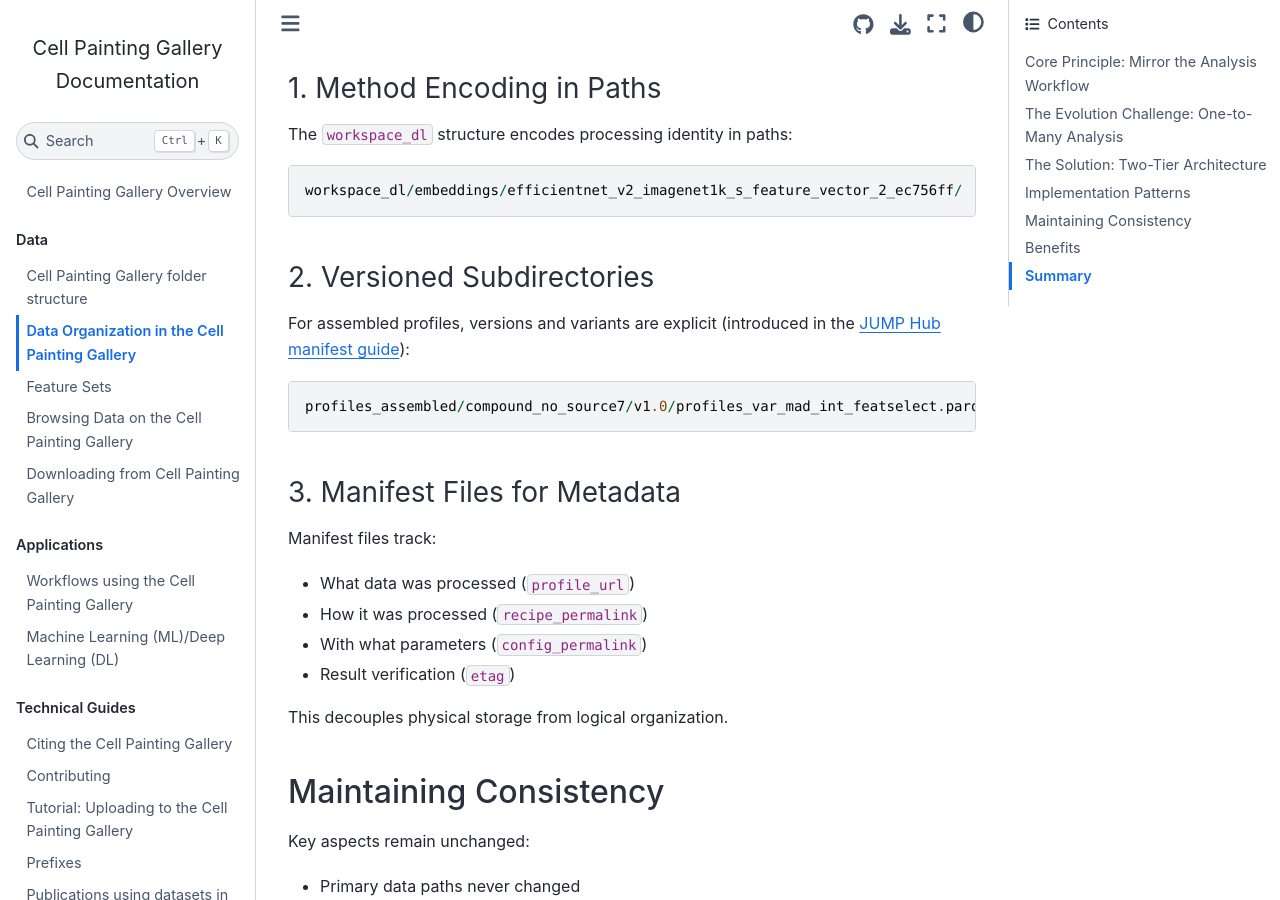
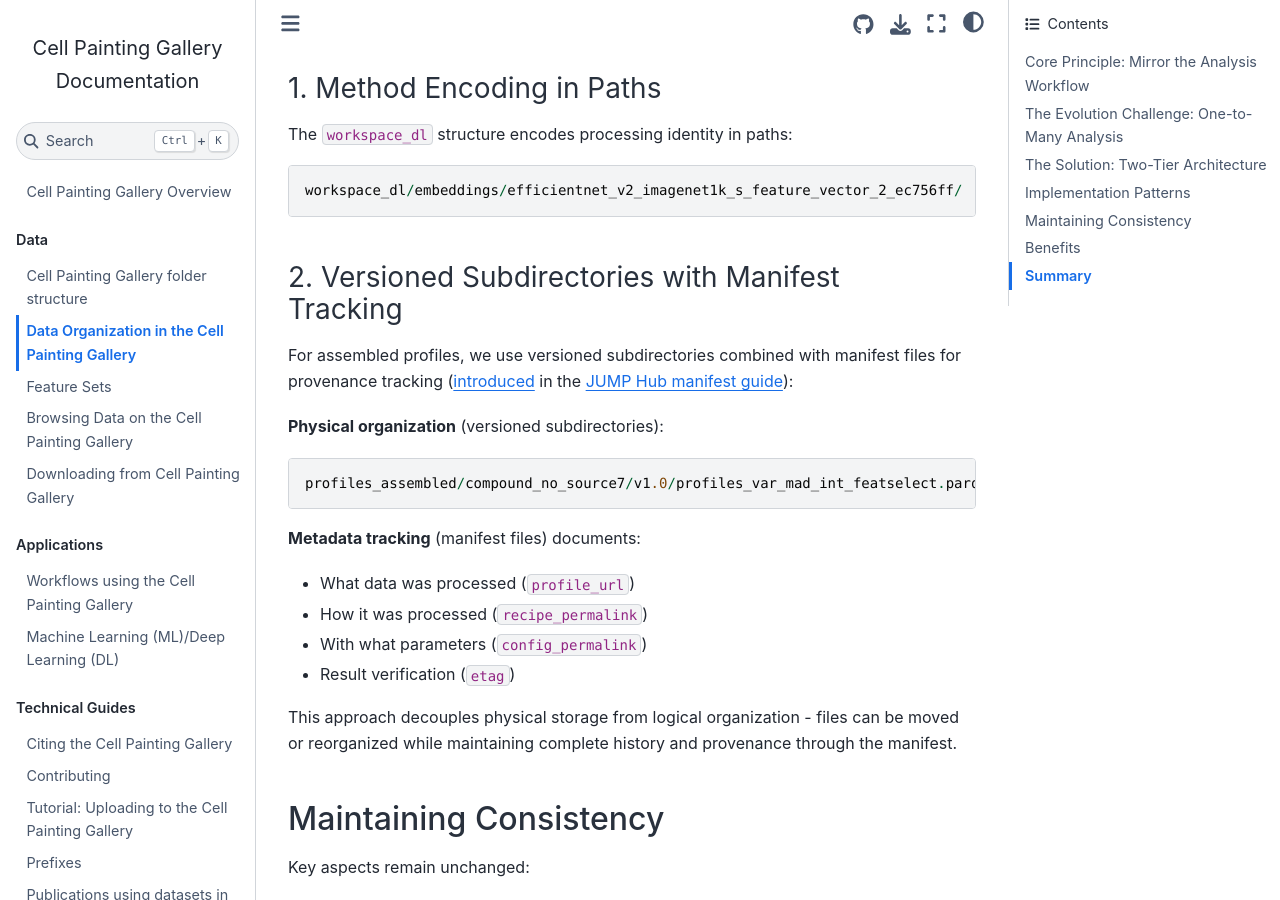
Before and after one commit to broadinstitute/cellpainting-gallery, a Jupyter Book: the page built from documentation/organizational_philosophy.md, in a window 1280 px wide and 900 px high, scrolled down 2005 px. Built offline with Jupyter Book 1.0.4 settings and Sphinx 7.4.7 and the Sphinx Book theme 1.1.4, drawn with Linux system fonts in a browser that asks for light colours.

Commit message:
Combine versioned subdirectories and manifest tracking into single pattern
- Present patterns #2 and #3 as unified "Versioned Subdirectories with Manifest Tracking"
- Clarify that physical organization and metadata tracking work together
- Add link to JUMP Hub PR that introduced the pattern
- Better reflects actual usage where these patterns are complementary

Co-Authored-By: Claude <noreply@anthropic.com>

````diff
--- a/documentation/organizational_philosophy.md
+++ b/documentation/organizational_philosophy.md
@@ -66,20 +66,21 @@ The `workspace_dl` structure encodes processing identity in paths:
 workspace_dl/embeddings/efficientnet_v2_imagenet1k_s_feature_vector_2_ec756ff/
 ```
 
-### 2. Versioned Subdirectories
-For assembled profiles, versions and variants are explicit (introduced in the [JUMP Hub manifest guide](https://github.com/broadinstitute/jump_hub/blob/213f90a6e1cdcf7ee665eb56ecf5d16c886dd7eb/howto/2_create_project_manifest.md)):
+### 2. Versioned Subdirectories with Manifest Tracking
+For assembled profiles, we use versioned subdirectories combined with manifest files for provenance tracking ([introduced](https://github.com/broadinstitute/jump_hub/pull/101) in the [JUMP Hub manifest guide](https://github.com/broadinstitute/jump_hub/blob/213f90a6e1cdcf7ee665eb56ecf5d16c886dd7eb/howto/2_create_project_manifest.md)):
+
+**Physical organization** (versioned subdirectories):
 ```
 profiles_assembled/compound_no_source7/v1.0/profiles_var_mad_int_featselect.parquet
 ```
 
-### 3. Manifest Files for Metadata
-Manifest files track:
+**Metadata tracking** (manifest files) documents:
 - What data was processed (`profile_url`)
 - How it was processed (`recipe_permalink`)
 - With what parameters (`config_permalink`)
 - Result verification (`etag`)
 
-This decouples physical storage from logical organization.
+This approach decouples physical storage from logical organization - files can be moved or reorganized while maintaining complete history and provenance through the manifest.
 
 ## Maintaining Consistency
 
````
